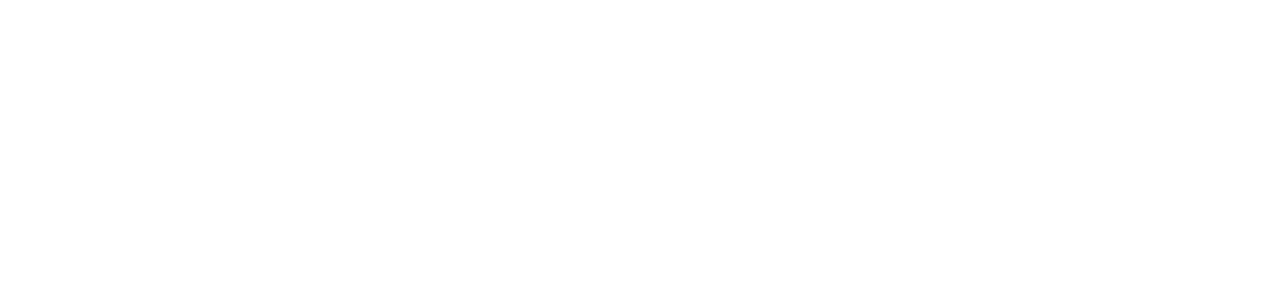
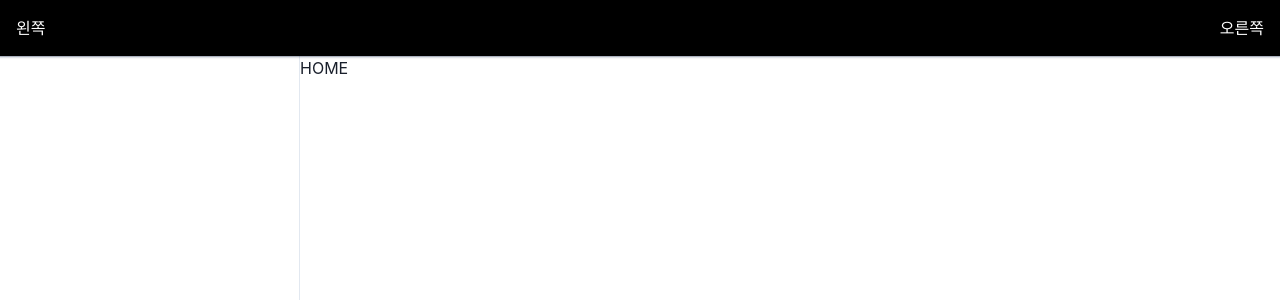
Before and after one commit to 0viii0viii/synergy-stock, a React (Vite) app: page / in a window 1280 px wide. Shown: the top 300 px of the page. Built offline with nearby package versions, Linux system fonts and the light colour scheme.

Commit message:
add: @tanstack/react-router

```diff
--- a/package.json
+++ b/package.json
@@ -14,6 +14,7 @@
 		"@emotion/react": "^11.13.0",
 		"@emotion/styled": "^11.13.0",
 		"@tanstack/react-query": "^5.51.24",
+		"@tanstack/react-router": "^1.48.4",
 		"axios": "^1.7.4",
 		"framer-motion": "^11.3.28",
 		"react": "^18.3.1",
@@ -22,6 +23,8 @@
 	},
 	"devDependencies": {
 		"@eslint/js": "^9.9.0",
+		"@tanstack/router-devtools": "^1.48.4",
+		"@tanstack/router-plugin": "^1.48.3",
 		"@types/react": "^18.3.3",
 		"@types/react-dom": "^18.3.0",
 		"@vitejs/plugin-react-swc": "^3.7.0",
--- a/src/App.tsx
+++ /dev/null
@@ -1,5 +0,0 @@
-function App() {
-	return <div />;
-}
-
-export default App;
--- a/src/main.tsx
+++ b/src/main.tsx
@@ -1,10 +1,22 @@
+import { ChakraProvider } from '@chakra-ui/react';
+import { createRouter, RouterProvider } from '@tanstack/react-router';
 import { StrictMode } from 'react';
 import { createRoot } from 'react-dom/client';
 
-import App from './App.tsx';
+import { routeTree } from './routeTree.gen';
+
+const router = createRouter({ routeTree });
+
+declare module '@tanstack/react-router' {
+	interface Register {
+		router: typeof router;
+	}
+}
 
 createRoot(document.getElementById('root')!).render(
 	<StrictMode>
-		<App />
+		<ChakraProvider>
+			<RouterProvider router={router} />
+		</ChakraProvider>
 	</StrictMode>
 );
--- /dev/null
+++ b/src/routeTree.gen.ts
@@ -0,0 +1,62 @@
+/* prettier-ignore-start */
+
+/* eslint-disable */
+
+// @ts-nocheck
+
+// noinspection JSUnusedGlobalSymbols
+
+// This file is auto-generated by TanStack Router
+
+import { createFileRoute } from '@tanstack/react-router'
+
+// Import Routes
+
+import { Route as rootRoute } from './routes/__root'
+
+// Create Virtual Routes
+
+const IndexLazyImport = createFileRoute('/')()
+
+// Create/Update Routes
+
+const IndexLazyRoute = IndexLazyImport.update({
+  path: '/',
+  getParentRoute: () => rootRoute,
+} as any).lazy(() => import('./routes/index.lazy').then((d) => d.Route))
+
+// Populate the FileRoutesByPath interface
+
+declare module '@tanstack/react-router' {
+  interface FileRoutesByPath {
+    '/': {
+      id: '/'
+      path: '/'
+      fullPath: '/'
+      preLoaderRoute: typeof IndexLazyImport
+      parentRoute: typeof rootRoute
+    }
+  }
+}
+
+// Create and export the route tree
+
+export const routeTree = rootRoute.addChildren({ IndexLazyRoute })
+
+/* prettier-ignore-end */
+
+/* ROUTE_MANIFEST_START
+{
+  "routes": {
+    "__root__": {
+      "filePath": "__root.tsx",
+      "children": [
+        "/"
+      ]
+    },
+    "/": {
+      "filePath": "index.lazy.tsx"
+    }
+  }
+}
+ROUTE_MANIFEST_END */
--- /dev/null
+++ b/src/routes/__root.tsx
@@ -0,0 +1,30 @@
+import { Box, Flex } from '@chakra-ui/react';
+import { createRootRoute, Outlet } from '@tanstack/react-router';
+import { TanStackRouterDevtools } from '@tanstack/router-devtools';
+
+export const Route = createRootRoute({
+	component: () => (
+		<>
+			<Box
+				as="header"
+				position="sticky"
+				zIndex="10"
+				h={14}
+				color="white"
+				bg="black"
+				boxShadow="rgba(9, 30, 66, 0.25) 0px 1px 1px, rgba(9, 30, 66, 0.13) 0px 1px 2px 1px"
+				p={4}
+			>
+				<Flex align="center" justify="space-between" h="100%">
+					<span>왼쪽</span>
+					<span>오른쪽</span>
+				</Flex>
+			</Box>
+			<Flex>
+				<Box as="nav" w="300px" h="calc(100vh - 56px)" borderRight="1px solid #e2e8f0"></Box>
+				<Outlet />
+			</Flex>
+			<TanStackRouterDevtools />
+		</>
+	),
+});
--- /dev/null
+++ b/src/routes/index.lazy.tsx
@@ -0,0 +1,13 @@
+import { createLazyFileRoute } from '@tanstack/react-router';
+
+export const Route = createLazyFileRoute('/')({
+	component: Index,
+});
+
+function Index() {
+	return (
+		<div>
+			<h3>HOME</h3>
+		</div>
+	);
+}
--- a/vite.config.ts
+++ b/vite.config.ts
@@ -1,8 +1,9 @@
+import { TanStackRouterVite } from '@tanstack/router-plugin/vite';
 import react from '@vitejs/plugin-react-swc';
 import { defineConfig } from 'vite';
 import tsconfigPaths from 'vite-tsconfig-paths';
 
 // https://vitejs.dev/config/
 export default defineConfig({
-	plugins: [react(), tsconfigPaths()],
+	plugins: [react(), tsconfigPaths(), TanStackRouterVite()],
 });
```
Also changed, not shown: 1 other file (tests, documents, lock files or other folders).
